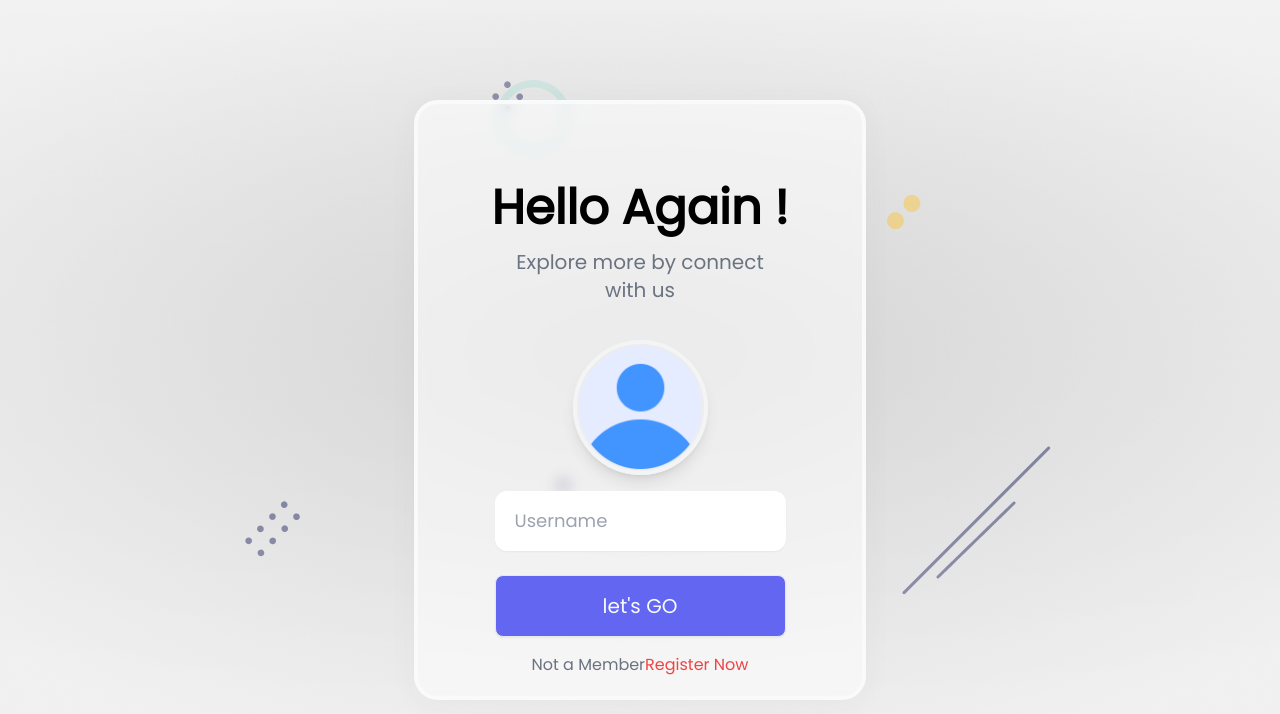
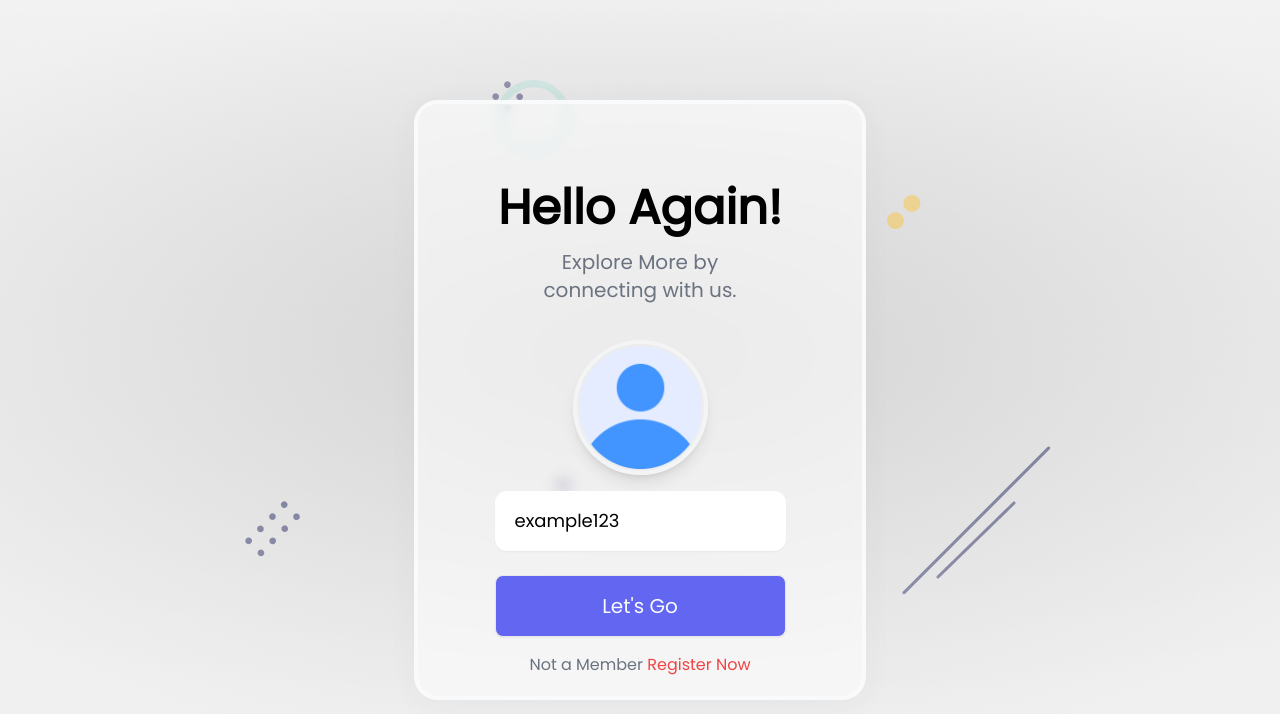
Before and after one commit to LVQT-ss/MERN_Login, a React (Create React App) app in the folder client/: page / in a window 1280 px wide. Shown: the top 714 px of the page. Built offline with nearby package versions, Linux system fonts and the light colour scheme; no server answers.

Commit message:
config env understand and check user and fix major route in server

```diff
--- a/client/src/components/PageNotFound.js
+++ b/client/src/components/PageNotFound.js
@@ -2,8 +2,12 @@ import React from 'react'
 
 export default function PageNotFound() {
   return (
-    <div>
-      pag
+    <div className="w-screen h-screen flex justify-center items-center">
+      <img
+        src="https://th.bing.com/th/id/R.6813075e5b8a37e506202b2450ff72e7?rik=JN5c%2bImr4QmYDA&pid=ImgRaw&r=0"
+        alt="loading"
+        className="w-full h-full object-cover"
+      />
     </div>
   )
 }
--- a/client/src/components/Username.js
+++ b/client/src/components/Username.js
@@ -1,58 +1,64 @@
 import React from 'react'
-import { Link } from 'react-router-dom'
+import { Link,useNavigate } from 'react-router-dom'
 import avatar from '../assets/profile.png'
 import { Toaster } from 'react-hot-toast'
 import { useFormik } from 'formik'
 import styles from '../styles/Username.module.css'
 import { usernameValidate } from '../helper/validate'
-
+import { useAuthStore } from '../store/store'
 
 export default function Username() {
 
+    const navigate = useNavigate();
+    const setUsername = useAuthStore(state => state.setUsername);
+
     const formik = useFormik({
       initialValues : {
-          username : ''
+        username : 'example123'
       },
-        validate :usernameValidate,
+      validate : usernameValidate,
       validateOnBlur: false,
       validateOnChange: false,
       onSubmit : async values => {
-            console.log(values)
-
+          setUsername(values.username);
+          console.log(values.username)
+        navigate('/password')
       }
     })
 
-
     return (
-    <div className='container mx-auto'>
+      <div className="container mx-auto">
 
         <Toaster position='top-center' reverseOrder={false}></Toaster>
 
-        <div className='flex justify-center items-center  h-screen'>
+        <div className='flex justify-center items-center h-screen'>
           <div className={styles.glass}>
-                <div className='title flex flex-col items-center'>
-                    <h4 className='text-5xl font-bold'>Hello Again !</h4>
+
+            <div className="title flex flex-col items-center">
+              <h4 className='text-5xl font-bold'>Hello Again!</h4>
               <span className='py-4 text-xl w-2/3 text-center text-gray-500'>
-                    Explore more by connect with us
+                Explore More by connecting with us.
               </span>
             </div>
+
             <form className='py-1' onSubmit={formik.handleSubmit}>
                 <div className='profile flex justify-center py-4'>
-                        <img src={avatar} className={styles.profile_img} alt='avatar'/>
+                    <img src={avatar} className={styles.profile_img} alt="avatar" />
                 </div>
-                    <div className='textbox flex flex-col items-center gap-6'>
-                        <input {...formik.getFieldProps('username')} className={styles.textbox} type='text' placeholder='Username'/>
-                        <button className={styles.btn} type='submit'>let's GO</button>
+
+                <div className="textbox flex flex-col items-center gap-6">
+                    <input {...formik.getFieldProps('username')} className={styles.textbox} type="text" placeholder='Username' />
+                    <button className={styles.btn} type='submit'>Let's Go</button>
                 </div>
-                    <div className='text-center py-4'>
-                    <span className='text-gray-500'>Not a Member
-                        <Link className='text-red-500' to="/register">Register Now</Link>
-                        </span>
+
+                <div className="text-center py-4">
+                  <span className='text-gray-500'>Not a Member <Link className='text-red-500' to="/register">Register Now</Link></span>
                 </div>
+
             </form>
+
           </div>
         </div>
-
       </div>
     )
   }
--- a/client/src/helper/helper.js
+++ b/client/src/helper/helper.js
@@ -1,5 +1,7 @@
 import axios from 'axios';
+import jwt_decode from 'jwt-decode';
 
+axios.defaults.baseURL = process.env.REACT_APP_SERVER_DOMAIN ; // Fallback to localhost:8080 if the environment variable is missing
 
 
 /** Make API Requests */
--- a/client/src/helper/validate.js
+++ b/client/src/helper/validate.js
@@ -1,9 +1,15 @@
 import toast from "react-hot-toast"
-
+import { authenticate } from "./helper";
 
 // validdate login page username
 export async function usernameValidate(values){
     const errors = usernameVerify({},values);
+    if(values.username){
+        const {status}= await authenticate(values.username);
+        if(status !== 200){
+            errors.exist = toast.error("User does not exist...!");
+        }
+    }
     return errors;
 }
 
--- /dev/null
+++ b/client/src/store/store.js
@@ -0,0 +1,9 @@
+import create from 'zustand';
+
+export const useAuthStore = create((set) => ({
+    auth : {
+        username : '',
+        active : false
+    },
+    setUsername : (name) => set((state) => ({ auth : { ...state.auth, username : name }}))
+}))
```
Also changed, not shown: client/package.json (+10 -7 lines), 2 other files (tests, documents, lock files or other folders). Lines whose indentation alone changed are shown as unchanged.
